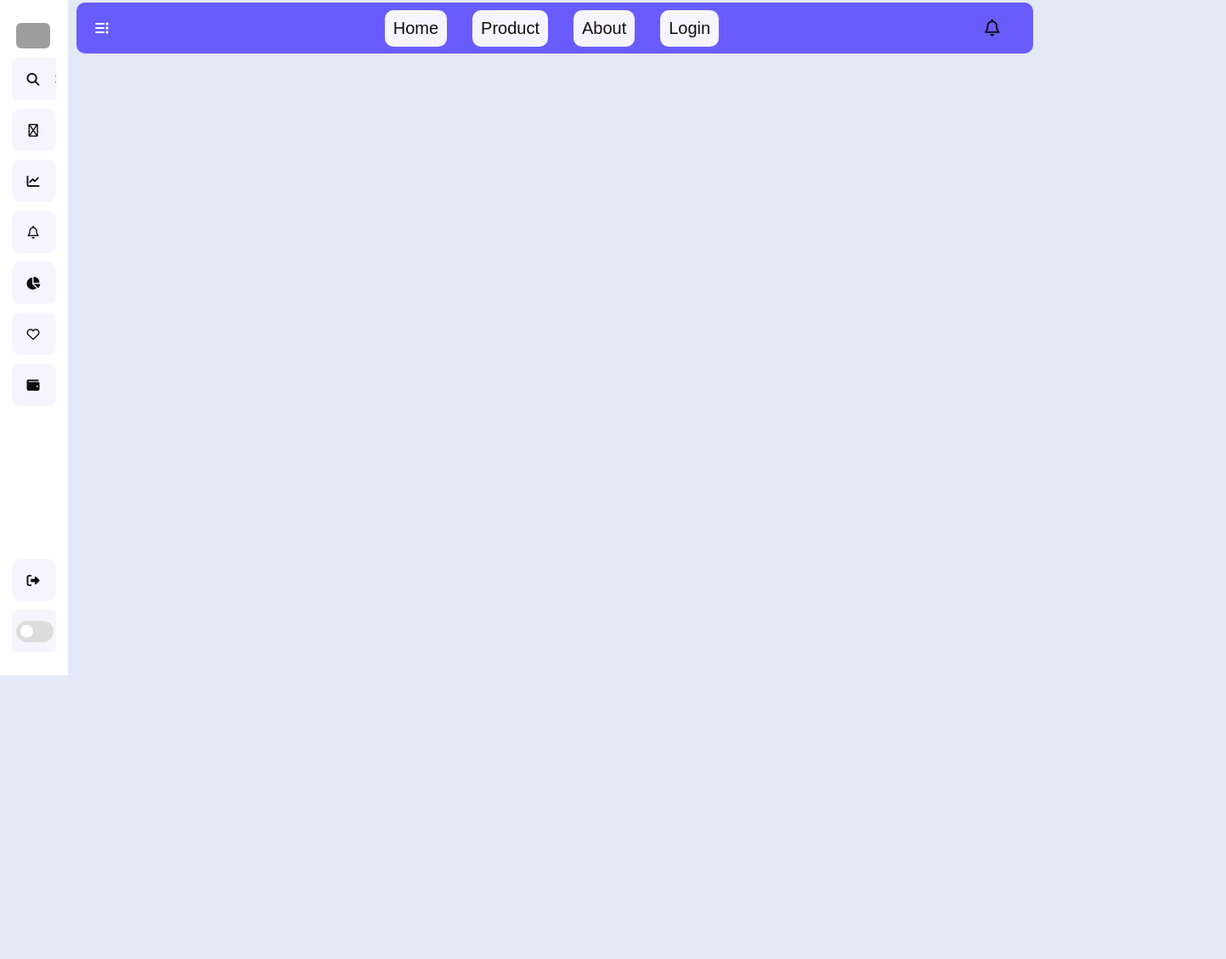
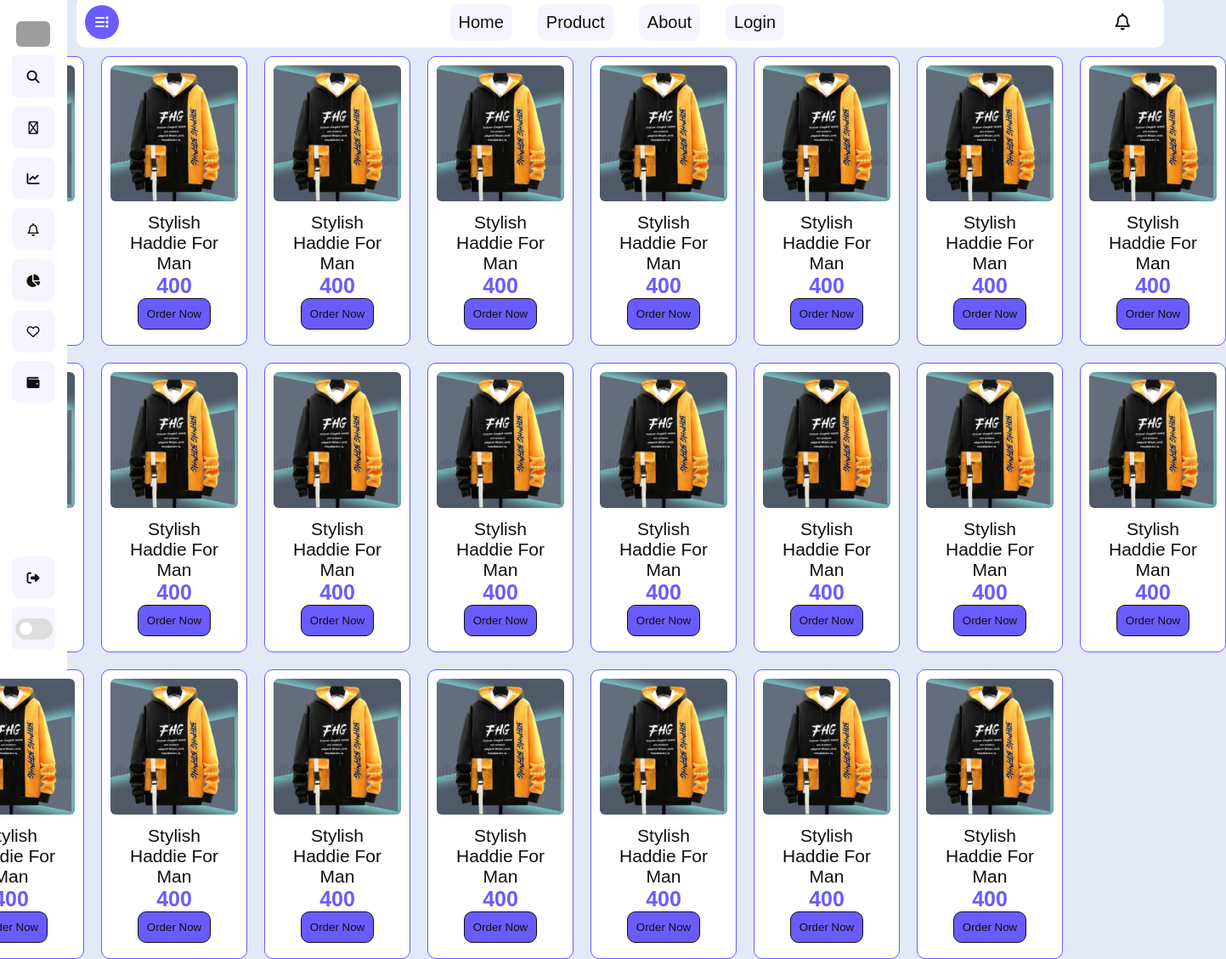
Before and after one commit to prarafatislam/cuteshopbd, a plain HTML site: page index.html in a window 1280 px wide. Shown: the part 5-1134 px from the top of the page at 85% size, 1443 px wide, since content can reach past the window. Before the commit the page ends 800 px from the top, so only its background shows below. Drawn offline with Linux system fonts and the light colour scheme; grey boxes are pictures that could not be loaded.

Commit message:
new mainconten

```diff
--- a/index.html
+++ b/index.html
@@ -23,7 +23,7 @@
 
                 <div class="header-text text">
                     <span class="name">Cute Shop</span>
-                    <span class="profession">Web Developer</span>
+                    <span class="profession text">Web Developer</span>
                 </div>
 
             </div>
@@ -137,9 +137,26 @@
             <div class="notice">
                 <i class="fa-regular fa-bell icons"></i>
             </div>
+
+
+        </div>
+
+
+        <div class="product close">
+            <div id="product"></div>
         </div>
     </div>
 
-    <script src="index.js"></script>
+    <script>
+        fetch('product.html')
+      .then(response => response.text())
+      .then(data => {
+        document.getElementById('product').innerHTML = data;
+      })
+      .catch(error => console.log('Error loading product:', error));
+    </script>
+
+    <script src="index.js">
+    </script>
 </body>
 </html>
--- /dev/null
+++ b/product.html
@@ -0,0 +1,326 @@
+<style>
+
+    :root {
+        --body-color: #E4E9F7;
+        --sidebar-color: #FFF;
+        --primary-color: #695CFE;
+        --primary-color-light: #f6f5ff;
+        --text-color: #100e0e;
+        --toggle-color: #ddd;
+
+        /* ====== Transition === */
+        --tran-02: all 0.2s ease;
+        --tran-03: all 0.3s ease;
+        --tran-04: all 0.4s ease;
+        --tran-05: all 0.5s ease;
+    }
+
+
+    .product-content .product{
+        display: grid;
+        grid-template-columns: repeat(8, 1fr);
+        align-items: center;
+        justify-content: center;
+        gap: 20px;
+    }
+    .product-content .product .product-item{
+        background: var(--sidebar-color);
+        border: 1px solid var(--primary-color);
+        text-align: center;
+        border-radius: 10px;
+        gap: 10px;
+        padding: 10px;
+    }
+    .product-content .product img{
+        width: 150px;
+        height: 160px;
+        border-radius: 6px;
+    }
+
+    .product-content .product .product-title{
+        font-size: 18px;
+        margin: 8px 8px;
+        color: var(--text-color);
+    }
+    .product-content .product .product-title .price{
+        font-weight: bold;
+        font-size: 25px;
+        color: var(--primary-color);
+    }
+
+    .product-content .product .product-title button{
+        padding: 10px;
+        border-radius: 10px;
+        border: 1px solid;
+        cursor: pointer;
+        background: var(--primary-color);
+        color: var(--text-color);
+    }
+
+
+ @media(max-width: 800px){
+        .product-content .product{
+            grid-template-columns: repeat(6, 1fr);
+            margin-top: 20px;
+            gap: 10px;
+        }
+    }
+ @media(max-width: 768px) and (max-width: 800px){
+        .product-content .product{
+            grid-template-columns: repeat(4, 1fr);
+            margin-top: 50px;
+            gap: 10px;
+        }
+    }
+ @media(max-width: 600px){
+        .product-content .product{
+            grid-template-columns: repeat(2, 1fr);
+            gap: 10px;
+            margin-top: 30px;
+        }
+        .product-content{
+        margin-top: 50px;
+        left: 0;
+        margin-left: 0px;
+
+    }
+    }
+
+</style>
+
+
+<div class="product-content">
+    <div class="product">
+        <div class="product-item">
+            <img src="/product image/WhatsApp Image 2025-12-01 at 01.37.36_380db8b1.jpg" alt="">
+            <div class="product-title">
+                <h3>Stylish Haddie For Man</h3>
+                <div class="price">400</div>
+                <div class="order-btn">
+                    <button>Order Now</button>
+                </div>
+            </div>
+        </div>
+        <div class="product-item">
+            <img src="/product image/WhatsApp Image 2025-12-01 at 01.37.36_380db8b1.jpg" alt="">
+            <div class="product-title">
+                <h3>Stylish Haddie For Man</h3>
+                <div class="price">400</div>
+                <div class="order-btn">
+                    <button>Order Now</button>
+                </div>
+            </div>
+        </div>
+        <div class="product-item">
+            <img src="/product image/WhatsApp Image 2025-12-01 at 01.37.36_380db8b1.jpg" alt="">
+            <div class="product-title">
+                <h3>Stylish Haddie For Man</h3>
+                <div class="price">400</div>
+                <div class="order-btn">
+                    <button>Order Now</button>
+                </div>
+            </div>
+        </div>
+        <div class="product-item">
+            <img src="/product image/WhatsApp Image 2025-12-01 at 01.37.36_380db8b1.jpg" alt="">
+            <div class="product-title">
+                <h3>Stylish Haddie For Man</h3>
+                <div class="price">400</div>
+                <div class="order-btn">
+                    <button>Order Now</button>
+                </div>
+            </div>
+        </div>
+        <div class="product-item">
+            <img src="/product image/WhatsApp Image 2025-12-01 at 01.37.36_380db8b1.jpg" alt="">
+            <div class="product-title">
+                <h3>Stylish Haddie For Man</h3>
+                <div class="price">400</div>
+                <div class="order-btn">
+                    <button>Order Now</button>
+                </div>
+            </div>
+        </div>
+        <div class="product-item">
+            <img src="/product image/WhatsApp Image 2025-12-01 at 01.37.36_380db8b1.jpg" alt="">
+            <div class="product-title">
+                <h3>Stylish Haddie For Man</h3>
+                <div class="price">400</div>
+                <div class="order-btn">
+                    <button>Order Now</button>
+                </div>
+            </div>
+        </div>
+        <div class="product-item">
+            <img src="/product image/WhatsApp Image 2025-12-01 at 01.37.36_380db8b1.jpg" alt="">
+            <div class="product-title">
+                <h3>Stylish Haddie For Man</h3>
+                <div class="price">400</div>
+                <div class="order-btn">
+                    <button>Order Now</button>
+                </div>
+            </div>
+        </div>
+        <div class="product-item">
+            <img src="/product image/WhatsApp Image 2025-12-01 at 01.37.36_380db8b1.jpg" alt="">
+            <div class="product-title">
+                <h3>Stylish Haddie For Man</h3>
+                <div class="price">400</div>
+                <div class="order-btn">
+                    <button>Order Now</button>
+                </div>
+            </div>
+        </div>
+        <div class="product-item">
+            <img src="/product image/WhatsApp Image 2025-12-01 at 01.37.36_380db8b1.jpg" alt="">
+            <div class="product-title">
+                <h3>Stylish Haddie For Man</h3>
+                <div class="price">400</div>
+                <div class="order-btn">
+                    <button>Order Now</button>
+                </div>
+            </div>
+        </div>
+        <div class="product-item">
+            <img src="/product image/WhatsApp Image 2025-12-01 at 01.37.36_380db8b1.jpg" alt="">
+            <div class="product-title">
+                <h3>Stylish Haddie For Man</h3>
+                <div class="price">400</div>
+                <div class="order-btn">
+                    <button>Order Now</button>
+                </div>
+            </div>
+        </div>
+        <div class="product-item">
+            <img src="/product image/WhatsApp Image 2025-12-01 at 01.37.36_380db8b1.jpg" alt="">
+            <div class="product-title">
+                <h3>Stylish Haddie For Man</h3>
+                <div class="price">400</div>
+                <div class="order-btn">
+                    <button>Order Now</button>
+                </div>
+            </div>
+        </div>
+        <div class="product-item">
+            <img src="/product image/WhatsApp Image 2025-12-01 at 01.37.36_380db8b1.jpg" alt="">
+            <div class="product-title">
+                <h3>Stylish Haddie For Man</h3>
+                <div class="price">400</div>
+                <div class="order-btn">
+                    <button>Order Now</button>
+                </div>
+            </div>
+        </div>
+        <div class="product-item">
+            <img src="/product image/WhatsApp Image 2025-12-01 at 01.37.36_380db8b1.jpg" alt="">
+            <div class="product-title">
+                <h3>Stylish Haddie For Man</h3>
+                <div class="price">400</div>
+                <div class="order-btn">
+                    <button>Order Now</button>
+                </div>
+            </div>
+        </div>
+        <div class="product-item">
+            <img src="/product image/WhatsApp Image 2025-12-01 at 01.37.36_380db8b1.jpg" alt="">
+            <div class="product-title">
+                <h3>Stylish Haddie For Man</h3>
+                <div class="price">400</div>
+                <div class="order-btn">
+                    <button>Order Now</button>
+                </div>
+            </div>
+        </div>
+        <div class="product-item">
+            <img src="/product image/WhatsApp Image 2025-12-01 at 01.37.36_380db8b1.jpg" alt="">
+            <div class="product-title">
+                <h3>Stylish Haddie For Man</h3>
+                <div class="price">400</div>
+                <div class="order-btn">
+                    <button>Order Now</button>
+                </div>
+            </div>
+        </div>
+        <div class="product-item">
+            <img src="/product image/WhatsApp Image 2025-12-01 at 01.37.36_380db8b1.jpg" alt="">
+            <div class="product-title">
+                <h3>Stylish Haddie For Man</h3>
+                <div class="price">400</div>
+                <div class="order-btn">
+                    <button>Order Now</button>
+                </div>
+            </div>
+        </div>
+        <div class="product-item">
+            <img src="/product image/WhatsApp Image 2025-12-01 at 01.37.36_380db8b1.jpg" alt="">
+            <div class="product-title">
+                <h3>Stylish Haddie For Man</h3>
+                <div class="price">400</div>
+                <div class="order-btn">
+                    <button>Order Now</button>
+                </div>
+            </div>
+        </div>
+        <div class="product-item">
+            <img src="/product image/WhatsApp Image 2025-12-01 at 01.37.36_380db8b1.jpg" alt="">
+            <div class="product-title">
+                <h3>Stylish Haddie For Man</h3>
+                <div class="price">400</div>
+                <div class="order-btn">
+                    <button>Order Now</button>
+                </div>
+            </div>
+        </div>
+        <div class="product-item">
+            <img src="/product image/WhatsApp Image 2025-12-01 at 01.37.36_380db8b1.jpg" alt="">
+            <div class="product-title">
+                <h3>Stylish Haddie For Man</h3>
+                <div class="price">400</div>
+                <div class="order-btn">
+                    <button>Order Now</button>
+                </div>
+            </div>
+        </div>
+        <div class="product-item">
+            <img src="/product image/WhatsApp Image 2025-12-01 at 01.37.36_380db8b1.jpg" alt="">
+            <div class="product-title">
+                <h3>Stylish Haddie For Man</h3>
+                <div class="price">400</div>
+                <div class="order-btn">
+                    <button>Order Now</button>
+                </div>
+            </div>
+        </div>
+        <div class="product-item">
+            <img src="/product image/WhatsApp Image 2025-12-01 at 01.37.36_380db8b1.jpg" alt="">
+            <div class="product-title">
+                <h3>Stylish Haddie For Man</h3>
+                <div class="price">400</div>
+                <div class="order-btn">
+                    <button>Order Now</button>
+                </div>
+            </div>
+        </div>
+        <div class="product-item">
+            <img src="/product image/WhatsApp Image 2025-12-01 at 01.37.36_380db8b1.jpg" alt="">
+            <div class="product-title">
+                <h3>Stylish Haddie For Man</h3>
+                <div class="price">400</div>
+                <div class="order-btn">
+                    <button>Order Now</button>
+                </div>
+            </div>
+        </div>
+        <div class="product-item">
+            <img src="/product image/WhatsApp Image 2025-12-01 at 01.37.36_380db8b1.jpg" alt="">
+            <div class="product-title">
+                <h3>Stylish Haddie For Man</h3>
+                <div class="price">400</div>
+                <div class="order-btn">
+                    <button>Order Now</button>
+                </div>
+            </div>
+        </div>
+
+    </div>
+</div>
--- a/style.css
+++ b/style.css
@@ -55,7 +55,7 @@ body.dark{
 }
 
 .sidebar.close{
-    width: 80px;
+    width: 79px;
 }
 /* ===== Reusable === */
 
@@ -64,18 +64,16 @@ body.dark{
     font-weight: 500;
     color: var(--text-color);
     transition: var(--tran-04);
-    white-space: nowrap;
     opacity: 1;
 }
 
 
 .header-text{
-    padding-left: 20px;
-    cursor: none;
+    padding-left: 2px;
 }
 
 .sidebar.close .text{
-    opacity: 0;
+    display: none;
 }
 
 .sidebar .image{
@@ -130,6 +128,7 @@ header .image-text .header-text{
     display: flex;
     flex-direction: column;
     white-space: nowrap;
+
 }
 
 
@@ -204,7 +203,6 @@ header .image-text .profession{
     color: var(--text-color);
     background: var(--primary-color-light);
     white-space: nowrap;
-
 }
 .sidebar a{
     height: 100%;
@@ -341,8 +339,15 @@ body.dark .switch::before{
     font-size: 20px;
     font-weight: 500;
     color: var(--text-color);
-    padding: 8px 40px;
+    /* padding: 10px 40px; */
+    /* overflow-y: auto; */
+    padding: 1px 0 0 40px;
 }
+
+.product{
+        margin-top: 70px;
+        transition: var(--tran-05);
+    }
 
 
 .sidebar.close ~ .home{
@@ -353,14 +358,14 @@ body.dark .switch::before{
 
 .header-content{
     position: fixed;
-    width: 88%;
+    width: 100%;
     display: flex;
     align-items: center;
     justify-content: space-between;
     padding: 0 40px 0 10px;
     background: var(--sidebar-color);
     border-radius: 10px;
-    background-color: #695CFE;
+    /* background-color: #695CFE; */
 }
 
 
@@ -393,24 +398,45 @@ body.dark .switch::before{
 
 
 @media (max-width: 768px){
+    body{
+        margin: 0;
+        padding: 0;
+        box-sizing: border-box;
+        list-style: none;
+    }
 
     .home{
         display: flex;
         flex-direction: column;
         position: relative;
-        left: 2px;
-        height: 100vh;
+        left: 110px;
+        font-size: 20px;
+        padding: 0 0 0 0;
+        max-width: 100%;
+        left: 10px;
+    width: calc(100% - 190px);
+    width: 95%;
+
+    transition: var(--tran-05);
+    }
+
+    .product{
+        margin-top: 20px;
+        transition: var(--tran-05);
+    }
+    .sidebar.close ~ .home{
+        left: 10px;
         width: calc(100% - 190px);
+        width: 95%;
         transition: var(--tran-05);
-        font-size: 20px;
-        padding: 10px 0 0 0;
     }
 
     .nav-content{
+        display: none;
         position: fixed;
         width: 100%;
         left: 0;
-        background-color: #695CFE;
+        background-color: #2f2c53;
         border-radius: 10px;
     }
     .nav-content .link a{
@@ -418,29 +444,46 @@ body.dark .switch::before{
         padding: 1px;
     }
     .header{
-        padding-top: 40px;
         left: 0;
-        transition: var(--tran-03);
+        transition: var(--tran-05);
     }
     .header-content{
         position: fixed;
-        left: 15px;
-        transition: var(--tran-03);
+        left: 0px;
+        transition: var(--tran-05);
+        padding: 10px;
     }
+
+    .ss{
+        display: none;
+    }
+
+    .sidebar{
+        padding-top: 15px;
+        transition: var(--tran-04);
+    }
+
     .sidebar.close{
         left: 0;
         display: none;
         transition: var(--tran-04);
+        transform: var(--tran-04);
     }
     body.sidebar .header-content{
         margin-left: 250px;
+        transition: var(--tran-04);
     }
 
-    .nav-content{
+    .nav-content {
+        opacity: 0;
         bottom: 0;
+    }
+    .nav-content .link a{
+        padding: -10px;
     }
     .home .header-content .nav-content{
         margin: 5px 0;
+        padding: -12px;
     }
 
     .toggle-left{
@@ -448,7 +491,7 @@ body.dark .switch::before{
         position: fixed;
         font-size: 40px;
         width: 30px;
-        right: 160px;
+        left: 210px;
         cursor: pointer;
         transition: var(--tran-04);
         color: var(--text-color);
```
Also changed, not shown: product image/WhatsApp Image 2025-12-01 at 01.37.36_380db8b1.jpg (added), product image/WhatsApp Image 2025-12-01 at 01.38.32_ae82155c.jpg (added), product image/WhatsApp Image 2025-12-01 at 01.39.57_6b5b53a4.jpg (added), product image/WhatsApp Image 2025-12-01 at 01.40.56_12498159.jpg (added), product image/WhatsApp Image 2025-12-01 at 01.40.56_c77c1486.jpg (added).
